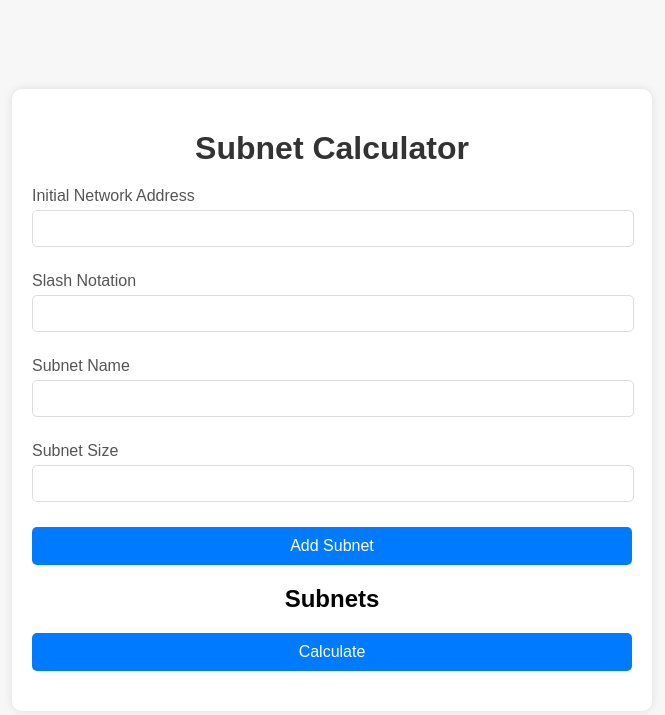
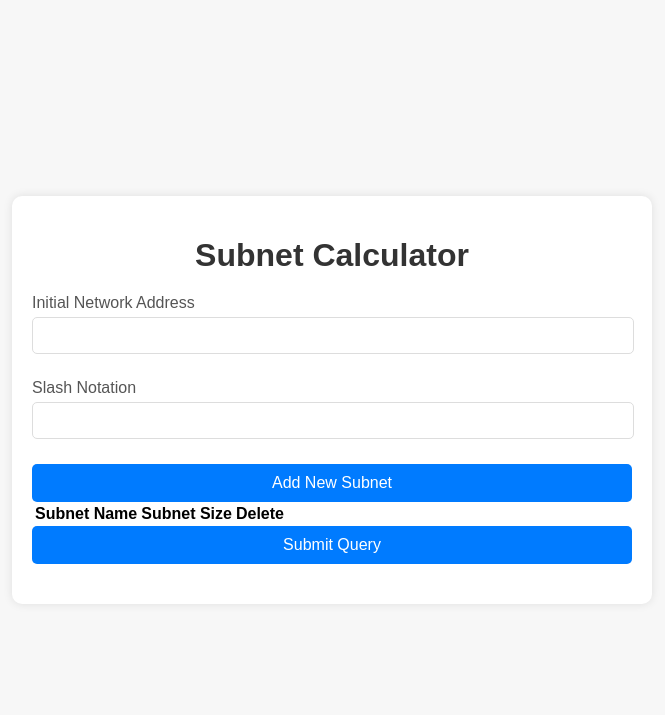
Before and after one commit to sapwood/webtools, a Flask app: page /subnet_calculator in a window 1280 px wide. Shown: the top 715 px of the page, without its empty margins (308-973 px from the left). Run offline with Flask 3, Linux system fonts and the light colour scheme; lists and menus that the app fills with data are empty.

Commit message:
change the ui of subnet

```diff
--- a/templates/subnet_calculator.html
+++ b/templates/subnet_calculator.html
@@ -17,20 +17,21 @@
             <label for="slash_notation">Slash Notation</label>
             <input type="number" id="slash_notation">
         </div>
-        <div class="input-group">
-            <label for="subnet_name">Subnet Name</label>
-            <input type="text" id="subnet_name">
-        </div>
-        <div class="input-group">
-            <label for="subnet_size">Subnet Size</label>
-            <input type="number" id="subnet_size">
-        </div>
-        <button onclick="addSubnet()">Add Subnet</button>
+        <button onclick="addSubnet()">Add New Subnet</button>
 
-        <h2>Subnets</h2>
-        <ul id="subnet_list"></ul>
+        <table id="subnet_table">
+            <thead>
+                <tr>
+                    <th>Subnet Name</th>
+                    <th>Subnet Size</th>
+                    <th>Delete</th>
+                </tr>
+            </thead>
+            <tbody id="subnet_list">
+            </tbody>
+        </table>
 
-        <button onclick="calculateSubnets()">Calculate</button>
+        <button onclick="calculateSubnets()">Submit Query</button>
         <div class="result" id="result"></div>
         <div class="error" id="error"></div>
     </div>
@@ -39,8 +40,9 @@
         let subnets = [];
 
         function addSubnet() {
-            const subnetName = document.getElementById('subnet_name').value;
-            const subnetSize = document.getElementById('subnet_size').value;
+            const subnetTable = document.getElementById('subnet_table');
+            const subnetName = prompt('Enter Subnet Name:');
+            const subnetSize = prompt('Enter Subnet Size:');
 
             if (!subnetName || !subnetSize) {
                 alert('Please provide both subnet name and size.');
@@ -51,23 +53,40 @@
             subnets.push(subnet);
 
             const subnetList = document.getElementById('subnet_list');
-            const listItem = document.createElement('li');
-            listItem.textContent = `${subnet.name}: ${subnet.size}`;
-            listItem.dataset.index = subnets.length - 1;
-            listItem.onclick = () => removeSubnet(listItem.dataset.index);
-            subnetList.appendChild(listItem);
+            const row = subnetList.insertRow();
+            const nameCell = row.insertCell(0);
+            const sizeCell = row.insertCell(1);
+            const deleteCell = row.insertCell(2);
 
-            document.getElementById('subnet_name').value = '';
-            document.getElementById('subnet_size').value = '';
+            nameCell.innerHTML = subnet.name;
+            sizeCell.innerHTML = subnet.size;
+            deleteCell.innerHTML = `<button onclick="removeSubnet(${subnets.length - 1})">Remove</button>`;
+
+            row.dataset.index = subnets.length - 1;
         }
 
         function removeSubnet(index) {
             subnets.splice(index, 1);
             const subnetList = document.getElementById('subnet_list');
-            subnetList.removeChild(subnetList.children[index]);
-            for (let i = 0; i < subnetList.children.length; i++) {
-                subnetList.children[i].dataset.index = i;
-            }
+            subnetList.deleteRow(index);
+            updateSubnetList();
+        }
+
+        function updateSubnetList() {
+            const subnetList = document.getElementById('subnet_list');
+            subnetList.innerHTML = '';
+            subnets.forEach((subnet, index) => {
+                const row = subnetList.insertRow();
+                const nameCell = row.insertCell(0);
+                const sizeCell = row.insertCell(1);
+                const deleteCell = row.insertCell(2);
+
+                nameCell.innerHTML = subnet.name;
+                sizeCell.innerHTML = subnet.size;
+                deleteCell.innerHTML = `<button onclick="removeSubnet(${index})">Remove</button>`;
+
+                row.dataset.index = index;
+            });
         }
 
         async function calculateSubnets() {
```
